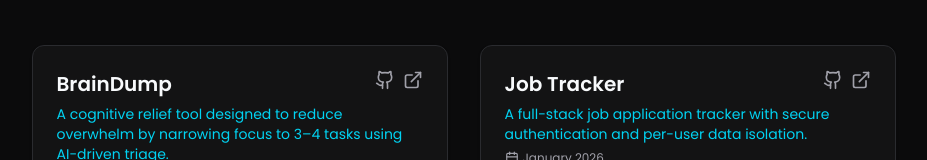
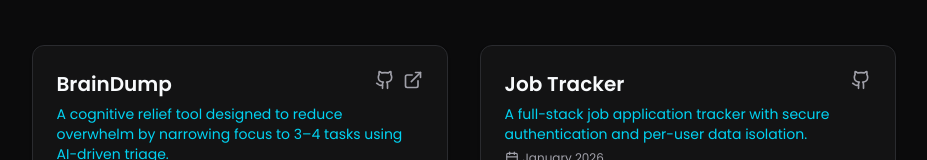
Before and after one commit to cesargarciari/Portfolio-Website, a React (Vite) app: page /projects in a window 1280 px wide. Shown: the part 203-363 px from the top of the page, without its empty margins (169-1096 px from the left). Built offline with nearby package versions, Linux system fonts and the light colour scheme.

Commit message:
fix: removed link

```diff
--- a/src/pages/Projects.tsx
+++ b/src/pages/Projects.tsx
@@ -35,7 +35,6 @@ const projects: Project[] = [
     stack: ["Next.js", "TypeScript", "Prisma", "Supabase", "shadcn/ui"],
     date: "January 2026",
     github: "https://github.com/cesargarciari/job-tracker",
-    live: "https://job-tracker-rose.vercel.app/",
   },
   {
     id: "unify",
```
